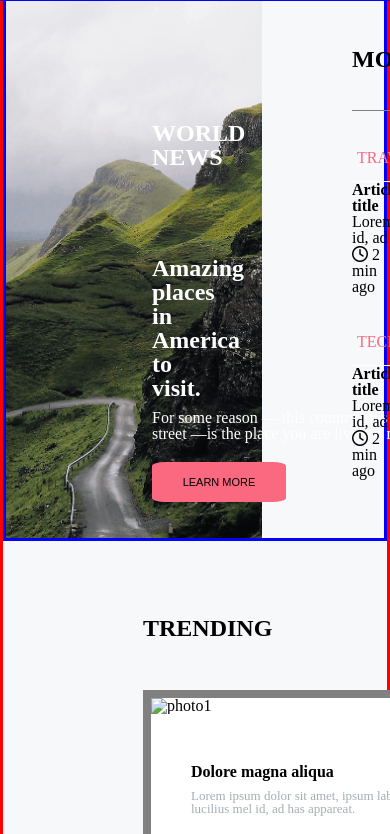
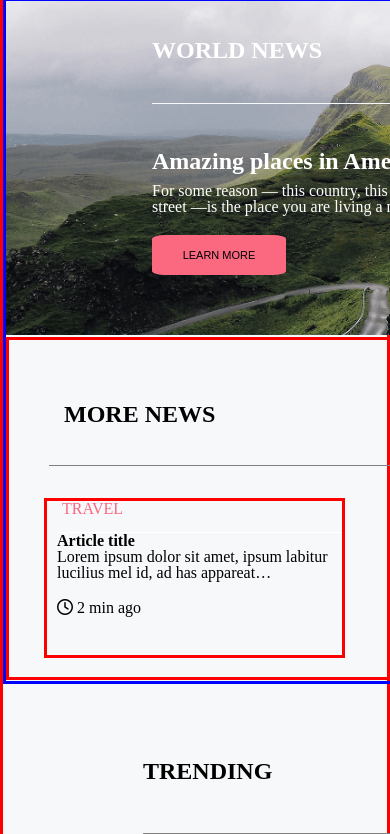
Before and after one commit to Tea-Tarkhnishvili/final, a plain HTML site: page index.html in a window 390 px wide. Shown: the part 61-895 px from the top of the page. Drawn offline with Linux system fonts and the light colour scheme.

Commit message:
add some section in responsives

```diff
--- a/css/style.css
+++ b/css/style.css
@@ -10,10 +10,13 @@
 
 
 }
+
 /* საერთოა ორივე გვერდისთვის */
-header{
-width: 100%;
-padding:19px 21px;
+header {
+
+    max-width: inherit;
+    width: inherit;
+    padding: 19px 21px;
     display: flex;
     justify-content: space-between;
     align-items: center;
@@ -21,12 +24,11 @@ border: 3px solid blue;
     background-color: #f6f8f9;
     position: fixed;
     top: 0;
-left: 0;
-
     z-index: 5;
 
 }
-.logo{
+
+.logo {
     animation: move 3s infinite;
 
 }
@@ -42,22 +44,26 @@ z-index: 5;
     }
 }
 
-.navi_ul{
+.navi_ul {
     display: flex;
     gap: 30px;
 }
+
 .navi_li a {
     font-size: 11px;
     font-weight: bold;
     color: #97999c;
 }
-.navi_li :hover{
+
+.navi_li :hover {
     border-bottom: 3px solid red;
 }
+
 .navi_li .active {
     color: black;
 }
-.section1{
+
+.section1 {
     width: 100%;
     height: 599px;
     border: 3px solid blue;
@@ -68,102 +74,121 @@ z-index: 5;
 
 
 
-.text{
+.text {
     width: 65%;
     height: 100%;
     background-image: url(../images/main.png);
     background-position: center;
     background-repeat: no-repeat;
     background-size: cover;
-    padding-top: 176px;
-    padding-bottom: 176;
-    padding-left: 146px;
-    padding-right: 110px;
+    padding: 176px 110px 176px 146px;
     color: white;
 
 }
 
 
- h2{
+h2 {
     font-size: 24px;
     font-weight: bold;
     padding-bottom: 41px;
-   border-bottom:1px solid #f6f8f9;
+    border-bottom: 1px solid #f6f8f9;
 
 
 }
 
-h3{
+h3 {
 
     padding-top: 45px;
     font-size: 24px;
     font-weight: bold;
-    padding-bottom:10px;
+    padding-bottom: 10px;
 }
- .text_p{
+
+.text_p {
     width: 521px;
     font-size: 16px;
     margin-bottom: 20px;
+
 }
-
 
 .textbut {
     width: 134px;
     height: 40px;
-    color: white;
     font-size: 11px;
+    background-color: #fa6980;
+    color:white;
     border: none;
-    background-color: #fa6980;
     border-radius: 10%;
+
 }
-.textbut:hover{
-    background-color:white;
-    color: green;
-    box-shadow:10px 15px;
+
+
+.textbut :hover {
+
+   text-shadow: 5px 10px blue;
+
+
 }
-.text_text{
+
+
+
+ .text_text {
     width: 35%;
     height: 100%;
-    padding-left: 80px;
-    padding-top: 51px;
+    padding-left: 30px;
+    padding-top: 31px;
     padding-bottom: 39px;
-    border: 3px salmon blue;
+    border: 3px solid blue;
     display: flex;
     flex-direction: column;
 
 }
+.div{
+    width: 100%;
+    /* height: 100%; */
+    padding-left: 80px;
+    padding-top: 20px;
+    padding-bottom: 39px;
+    /* border: 3px solid green; */
+    display: flex;
+    flex-direction: column;
+}
 
 
-.text2{
+.text2 {
     width: 421px;
 
-    padding-left: 10px;
-    padding-top: 51px;
+    padding-left: 80px;
+    padding-top: 71px;
     padding-bottom: 39px;
-
-
-
+    /* border: 3px solid blue; */
 }
 
-h1{
+h1 {
     width: 345px;
     font-size: 24px;
     color: black;
     font-weight: bold;
+    padding-top: 40px;
     padding-bottom: 39px;
+    padding-left: 15px;
 
     border-bottom: 1px solid gray;
 }
-.text3{
+
+.text3 {
     padding-bottom: 39px;
     padding-left: 10px;
+    border: 3px solid red;
 }
-.text4{
+
+.text4 {
     padding-bottom: 39px;
     padding-left: 10px;
+    border: 3px solid blue;
 }
 
-.heading1{
+.heading1 {
     padding-left: 5px;
     padding-right: 168px;
     padding-bottom: 15px;
@@ -171,31 +196,38 @@ h1{
     color: #fa6980;
 
 }
-.heading2{
+
+.heading2 {
     color: black;
     font-weight: bold;
 
 }
-.heading_p{
-    width:351px ;
+
+.heading_p {
+    width: 351px;
+
 }
-.fa-clock{
+
+.fa-clock {
     font-size: 16px;
 }
-.section2{
+
+.section2 {
     width: 80%;
     margin-left: 140px;
     margin-bottom: 40px;
 
 }
-.section2_h3{
+
+.section2_h3 {
     width: 1026px;
     /* height: 1000px; */
     font-size: 24px;
     margin-bottom: 40px;
 
 }
-.cards{
+
+.cards {
     width: 1160px;
     height: 410px;
     border: 5px solid gray;
@@ -203,32 +235,49 @@ h1{
     justify-content: space-between;
 
 }
-.card{
+
+.card {
     width: 360px;
     border: 3px solid gray;
     text-align: left;
     background-color: white;
 
 }
-.cardimg{
+
+.cardimg {
     width: 100%;
     height: 60%;
     padding-bottom: 50px;
+
+        animation: change 7s infinite;
       }
-.card_h5{
+
+      @keyframes change {
+        50% {
+          filter: grayscale(100%) blur(5px);
+
+        }
+
+      }
+
+
+
+.card_h5 {
     font-size: 16px;
-    font-weight:bold;
+    font-weight: bold;
     padding-left: 40px;
     padding-bottom: 9px;
 }
-.card_p{
+
+.card_p {
     width: 281px;
     font-size: 13px;
     color: #a6adb4;
     padding-left: 40px;
     padding-bottom: 66px;
 }
-.section3{
+
+.section3 {
     width: 80%;
     margin-left: 140px;
     margin-bottom: 101px;
@@ -245,7 +294,7 @@ h1{
     font-size: 24px;
     margin-bottom: 100px;
 } */
-.section3_h4{
+.section3_h4 {
 
     font-size: 24px;
     font-weight: bold;
@@ -256,12 +305,14 @@ h1{
 
 
 }
-.main{
-    padding-top:40px;
+
+.main {
+    padding-top: 40px;
     display: flex;
     border: 3px solid rgb(128, 0, 45);
 }
-.leftimg{
+
+.leftimg {
     width: 60%;
     /* flex-direction: column; */
 
@@ -269,82 +320,94 @@ h1{
     padding-bottom: 40px;
 }
 
-.leftimg_photo1{
+.leftimg_photo1 {
     width: 760px;
     height: 430px;
     position: relative;
 
 }
-.leftimg_h5{
+
+.leftimg_h5 {
     font-size: 16px;
     font-weight: bold;
     color: white;
     position: absolute;
-    top: 40px;;
-    left:40px;
+    top: 40px;
+    ;
+    left: 40px;
     z-index: 5;
 }
-.leftimg_h4{
+
+.leftimg_h4 {
     width: 760px;
     font-size: 24px;
     font-weight: bold;
     color: white;
     position: absolute;
-    top: 288px;;
-    left:40px;
+    top: 288px;
+    ;
+    left: 40px;
     z-index: 5;
 
 
 }
-.leftimg_p{
+
+.leftimg_p {
     width: 681px;
     font-size: 16px;
     color: white;
     padding-top: 10px;
     position: absolute;
-    top: 310px;;
-    left:40px;
+    top: 310px;
+    ;
+    left: 40px;
     z-index: 5;
 
 }
-.leftimg_photo2{
+
+.leftimg_photo2 {
     width: 760px;
     height: 430px;
 }
 
-.leftimg2{
+.leftimg2 {
     position: relative;
 }
-.right{
+
+.right {
     width: 40%;
     display: flex;
     flex-direction: column;
-    gap:40px;
+    gap: 40px;
     padding-left: 40px;
 
 
 
 }
-.rigthph{
+
+.rigthph {
     width: 345px;
     height: 274px;
     border: 3px solid red;
-    display:inline-block
+    display: inline-block
 }
-.rigth_img{
+
+.rigth_img {
     width: 100%;
     height: 85%;
     padding-bottom: 75px;
 }
-.right_h5{
+
+.right_h5 {
     font-size: 16px;
-    font-weight:bold;
+    font-weight: bold;
     padding-top: 10px;
 
 
 }
+
 /* საერთოა ორივე გვერდისთვის */
-footer{
+footer {
     width: 1440px;
     margin-top: 100px;
     padding: 58px 132px 63px 145px;
@@ -357,33 +420,38 @@ footer{
     justify-content: space-between;
 }
 
-.foot2{
+.foot2 {
     display: flex;
-    gap:30px;
-    padding-right:320px;
+    gap: 30px;
+    padding-right: 320px;
 }
-.foot3{
+
+.foot3 {
     display: flex;
-    gap:20px;
+    gap: 20px;
     color: white;
 }
-.fa-instagram{
+
+.fa-instagram {
     color: white;
 
 }
-.fa-twitter{
+
+.fa-twitter {
     color: white;
 }
-.fa-facebook{
+
+.fa-facebook {
     color: white;
 }
-.fa-earth-americas{
+
+.fa-earth-americas {
     color: white;
 }
 
 /* მეორე გვერდი contact დაიწყო */
 
-.cont_sect{
+.cont_sect {
     width: 85%;
     height: 500px;
     /* margin-top: 103px; */
@@ -394,30 +462,33 @@ footer{
 
 
 }
-.cont_sect_left{
+
+.cont_sect_left {
     width: 53%;
     height: 500px;
     border: 3px solid yellowgreen;
     position: relative;
 }
-.cont_sect_left_img{
+
+.cont_sect_left_img {
     width: 100%;
     height: 100%;
     /* position: relative; */
 
 }
 
-.cont_cect_h4{
+.cont_cect_h4 {
     font-size: 24px;
     color: white;
     font-weight: bold;
     position: absolute;
     top: 250px;
     left: 300px;
-    transform: translate(-50%,-50%);
+    transform: translate(-50%, -50%);
     z-index: 5;
 }
-.cont_sect_right{
+
+.cont_sect_right {
     width: 47%;
     border: 3px solid red;
     background-color: white;
@@ -427,11 +498,12 @@ footer{
 
 
 }
+
 form {
     width: 70%;
     height: 85%;
     margin: 20px auto;
-    padding:124px 100px 126px 50px;
+    padding: 124px 100px 126px 50px;
     display: flex;
     flex-direction: column;
     justify-content: space-between;
@@ -448,6 +520,7 @@ form {
     justify-content: space-between;
 
 }
+
 .date_inp,
 .key_inp {
     width: 331px;
@@ -456,22 +529,25 @@ color: transparent;
     margin-bottom: 40px;
 
 }
-.submit{
+
+.submit {
     width: 134px;
     height: 40px;
     background-color: #fa6980;
     color: white;
 
 }
+
 .submit:hover {
     width: 268px;
     height: 80px;
-    color:blue;
+    color: blue;
     background-color: #a6adb4;
 
 
 }
-.conact_article{
+
+.conact_article {
     width: 85%;
     height: 255px;
     margin: 0 auto;
@@ -480,59 +556,147 @@ margin-bottom: 40px;
     display: flex;
     flex-direction: row;
     justify-content: space-between;
-    gap:39px;
+    gap: 39px;
 
 
 
 }
-.avatar{
+
+.avatar {
     width: 50px;
     height: 50px;
 
 
 }
-.article_header_h4{
+
+.article_header_h4 {
     width: 361px;
     font-size: 24px;
     font-weight: bold;
     padding-left: 5;
     padding-top: 45px;
 }
-.art_part{
+
+.art_part {
     width: 341px;
     padding-top: 42px;
 }
-.art_p1{
+
+.art_p1 {
     font-size: 14px;
     height: 172px;
     color: #a6adb4;
 
 }
-.art_p2{
+
+.art_p2 {
     height: 128px;
     font-size: 14px;
     color: #a6adb4;
 }
-.conact_article2{
+
+.conact_article2 {
     width: 85%;
     height: 831px;
     border: 1px solid red;
     margin: 20px auto;
     border-bottom: 1px solid #a6adb4
 }
-.art_img{
-    width:100%;
+
+.art_img {
+    width: 100%;
     height: 500px;
     padding-bottom: 40px;
 }
-.conact_article2_p{
+
+.conact_article2_p {
     width: 100%;
     height: 205px;
     border: 1px solid blue
 }
-.art2_p{
+
+.art2_p {
 
     padding-bottom: 50px;
-  color:#a6adb4;
+    color: #a6adb4;
 
 }
+
+@media screen and (max-width:768px){
+
+    header {
+
+        max-width: 769px;
+        width:100%;
+
+    }
+    .section1 {
+        width: 768px;
+        height: 742px;
+        flex-wrap: wrap;
+        /* border: 3px solid blue;
+        display: flex;
+        margin-bottom: 30px; */
+    }
+    .text {
+        width: 100%;
+        height: 53%;
+        padding-top: 93px;
+        flex-wrap:wrap;
+
+        /* background-image: url(../images/main.png);
+        background-position: center;
+        background-repeat: no-repeat;
+        background-size: cover;
+        padding: 176px 110px 176px 146px;
+        color: white; */
+
+    }
+
+.text2 {
+
+
+    width: 622px;
+
+    padding-left:30px;
+    padding-top: 12px;
+    padding-bottom: 12px;
+
+    flex-wrap: nowrap;
+}
+
+
+    .text_text {
+        width: 100%;
+        height: 343px;
+        padding: 10px;
+       display: flex;
+
+        /* padding-left: 80px;
+        padding-top: 51px;
+        padding-bottom: 39px; */
+
+        border: 3px solid red;
+
+    }
+  .div{
+    flex-direction: row;
+    padding-left:25px ;
+    gap: 20px;
+
+    justify-content: space-between;
+  }
+  .heading_p {
+    width: 285px;
+    height: 50px;
+
+}
+h1 {
+    width: 700px;
+
+
+    border-bottom: 1px solid gray;
+}
+
+
+}
--- a/index.html
+++ b/index.html
@@ -46,7 +46,7 @@
                     <h1>MORE NEWS</h1>
                 </div>
 
-
+           <div class="div">
 
                 <div class="text3">
 
@@ -68,6 +68,8 @@
                     </p>
                 </div>
             </div>
+
+        </div>
         </section>
 
         <section class="section2">
@@ -75,6 +77,9 @@
 
             <div class="cards">
                 <div class="card">
+
+
+
                     <img class="cardimg" src="images/photo1.png" alt="photo1">
                     <h5 class="card_h5">Dolore magna aliqua</h5>
                     <p class="card_p">Lorem ipsum dolor sit amet, ipsum labitur lucilius mel id, ad has appareat.</p>
```
Lines whose indentation alone changed are shown as unchanged.
